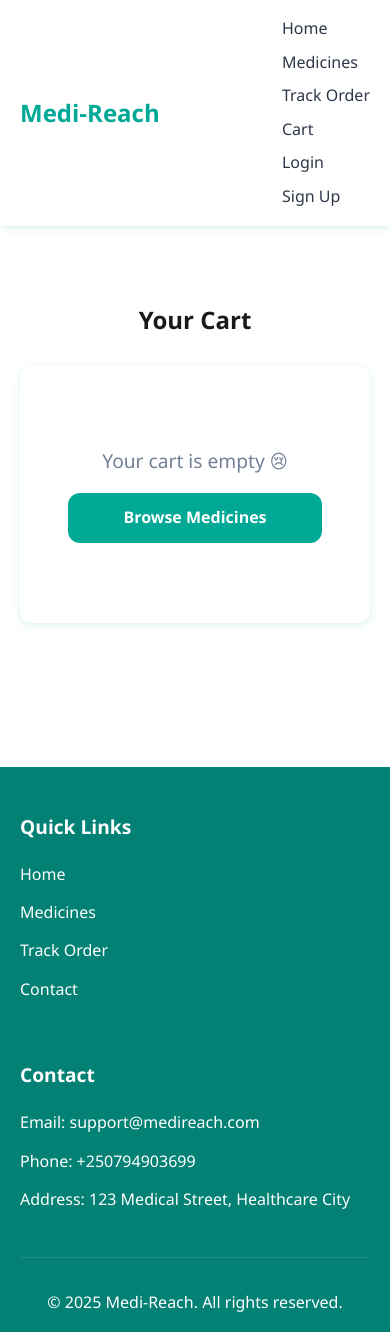
After one commit to Ntwali111/Medi-Reach, a Flask app: page /cart in a window 390 px wide. The commit adds this page. Run offline with Flask 3, Linux system fonts and the light colour scheme.

Commit message:
added cart page and cart information

```diff
--- a/app.py
+++ b/app.py
@@ -26,6 +26,9 @@ def home():
 def medicines():
     return render_template("medicines.html")
 
+@app.route("/cart")
+def cart():
+    return render_template("cart.html")
 
 @app.route("/contact")
 def contact():
--- /dev/null
+++ b/static/cart.js
@@ -0,0 +1,94 @@
+// =======================
+// CART PAGE FUNCTIONALITY
+// =======================
+let cart = JSON.parse(localStorage.getItem('cart')) || [];
+
+// Initialize cart display
+document.addEventListener('DOMContentLoaded', () => {
+  renderCart();
+  updateCartSummary();
+});
+
+// Render cart items
+function renderCart() {
+  const container = document.getElementById('cart-container');
+  container.innerHTML = '';
+
+  if (cart.length === 0) {
+    container.innerHTML = `
+      <div class="empty-cart">
+        <p>Your cart is empty 😢</p>
+        <a href="/medicines" class="btn primary">Browse Medicines</a>
+      </div>`;
+    document.getElementById('cart-summary').style.display = 'none';
+    return;
+  }
+
+  document.getElementById('cart-summary').style.display = 'block';
+
+  cart.forEach(item => {
+    const card = document.createElement('div');
+    card.className = 'cart-item';
+
+    card.innerHTML = `
+      <div class="item-info">
+        <h3>${item.name}</h3>
+        <p class="price">${formatPrice(item.price)} RWF each</p>
+      </div>
+      <div class="item-controls">
+        <button class="qty-btn" onclick="changeQuantity(${item.id}, -1)">−</button>
+        <span class="qty">${item.quantity}</span>
+        <button class="qty-btn" onclick="changeQuantity(${item.id}, 1)">+</button>
+        <span class="item-total">${formatPrice(item.price * item.quantity)} RWF</span>
+        <button class="remove-btn" onclick="removeFromCart(${item.id})">🗑️</button>
+      </div>
+    `;
+
+    container.appendChild(card);
+  });
+}
+
+// Update quantity
+function changeQuantity(id, delta) {
+  const item = cart.find(i => i.id === id);
+  if (!item) return;
+
+  item.quantity += delta;
+  if (item.quantity <= 0) {
+    cart = cart.filter(i => i.id !== id);
+  }
+
+  localStorage.setItem('cart', JSON.stringify(cart));
+  renderCart();
+  updateCartSummary();
+  updateCartBadge();
+}
+
+// Remove item completely
+function removeFromCart(id) {
+  cart = cart.filter(item => item.id !== id);
+  localStorage.setItem('cart', JSON.stringify(cart));
+  renderCart();
+  updateCartSummary();
+  updateCartBadge();
+}
+
+// Update summary totals
+function updateCartSummary() {
+  const totalItems = cart.reduce((sum, item) => sum + item.quantity, 0);
+  const totalPrice = cart.reduce((sum, item) => sum + item.price * item.quantity, 0);
+
+  document.getElementById('cart-total-items').textContent = totalItems;
+  document.getElementById('cart-total-price').textContent = formatPrice(totalPrice) + ' RWF';
+}
+
+// Format RWF currency
+function formatPrice(price) {
+  return new Intl.NumberFormat('en-US').format(price * 1000);
+}
+
+// Proceed to checkout
+document.getElementById('checkout-btn').addEventListener('click', () => {
+  if (cart.length === 0) return;
+  window.location.href = '/order';
+});
--- a/static/css/styles.css
+++ b/static/css/styles.css
@@ -1350,4 +1350,109 @@ p {
     flex-direction: column;
     gap: 0.5rem;
   }
+/* ==========================
+   CART PAGE STYLING
+========================== */
+.cart-page {
+  padding: 3rem 0;
 }
+
+.cart-container {
+  background: var(--white);
+  border-radius: var(--border-radius);
+  box-shadow: var(--shadow);
+  padding: 2rem;
+  margin-bottom: 2rem;
+}
+
+.cart-item {
+  display: flex;
+  justify-content: space-between;
+  align-items: center;
+  border-bottom: 1px solid #E2E8F0;
+  padding: 1rem 0;
+  flex-wrap: wrap;
+}
+
+.cart-item:last-child {
+  border-bottom: none;
+}
+
+.item-info h3 {
+  color: var(--dark-color);
+  margin-bottom: 0.3rem;
+}
+
+.item-controls {
+  display: flex;
+  align-items: center;
+  gap: 0.8rem;
+  flex-wrap: wrap;
+}
+
+.qty-btn {
+  background-color: var(--primary-color);
+  color: var(--white);
+  border: none;
+  border-radius: 6px;
+  width: 32px;
+  height: 32px;
+  cursor: pointer;
+  font-size: 1.2rem;
+  transition: var(--transition);
+}
+
+.qty-btn:hover {
+  background-color: var(--primary-dark);
+}
+
+.remove-btn {
+  background: none;
+  border: none;
+  font-size: 1.2rem;
+  cursor: pointer;
+  color: var(--warning-color);
+  transition: var(--transition);
+}
+
+.remove-btn:hover {
+  transform: scale(1.2);
+}
+
+.cart-summary {
+  background: var(--white);
+  padding: 2rem;
+  border-radius: var(--border-radius);
+  box-shadow: var(--shadow);
+  text-align: center;
+}
+
+.summary-details {
+  margin-bottom: 1.5rem;
+  color: var(--text-color);
+}
+
+.summary-details p {
+  font-size: 1.1rem;
+  margin-bottom: 0.5rem;
+}
+
+.cart-actions {
+  display: flex;
+  justify-content: center;
+  gap: 1rem;
+  flex-wrap: wrap;
+}
+
+.empty-cart {
+  text-align: center;
+  padding: 3rem 1rem;
+}
+
+.empty-cart p {
+  font-size: 1.2rem;
+  color: var(--text-light);
+  margin-bottom: 1rem;
+}
+
+}
--- a/templates/base.html
+++ b/templates/base.html
@@ -14,6 +14,7 @@
           <a href="{{ url_for('home') }}">Home</a>
           <a href="{{ url_for('medicines') }}">Medicines</a>
           <a href="{{ url_for('track') }}">Track Order</a>
+           <a href="{{ url_for('cart') }}">Cart</a>
           {% if session.get('logged_in') %}
             <a href="{{ url_for('auth.logout') }}">Logout ({{ session.get('user_name') }})</a>
           {% else %}
--- /dev/null
+++ b/templates/cart.html
@@ -0,0 +1,25 @@
+{% extends "base.html" %}
+{% block title %}Medi-Reach | Cart{% endblock %}
+{% block content %}
+  <div class="cart-page container">
+    <h2>Your Cart</h2>
+
+    <div id="cart-container" class="cart-container">
+      <!-- Cart items will be dynamically loaded here -->
+    </div>
+
+    <div id="cart-summary" class="cart-summary">
+      <h3>Order Summary</h3>
+      <div class="summary-details">
+        <p><strong>Total Items:</strong> <span id="cart-total-items">0</span></p>
+        <p><strong>Total Cost:</strong> <span id="cart-total-price">0 RWF</span></p>
+      </div>
+      <div class="cart-actions">
+        <button class="btn secondary" onclick="window.location.href='/medicines'">🛒 Continue Shopping</button>
+        <button class="btn primary" id="checkout-btn">✅ Proceed to Checkout</button>
+      </div>
+    </div>
+  </div>
+
+  <script src="{{ url_for('static', filename='cart.js') }}"></script>
+{% endblock %}
```
